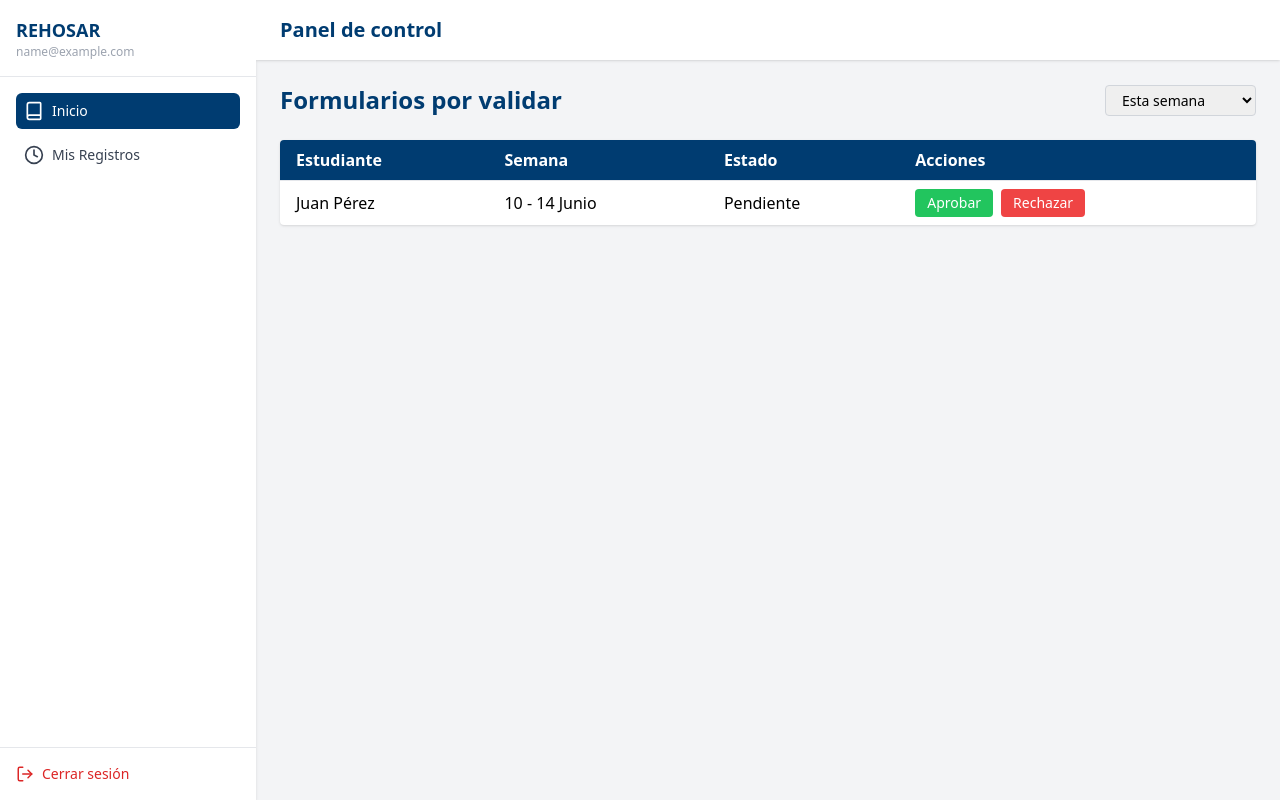
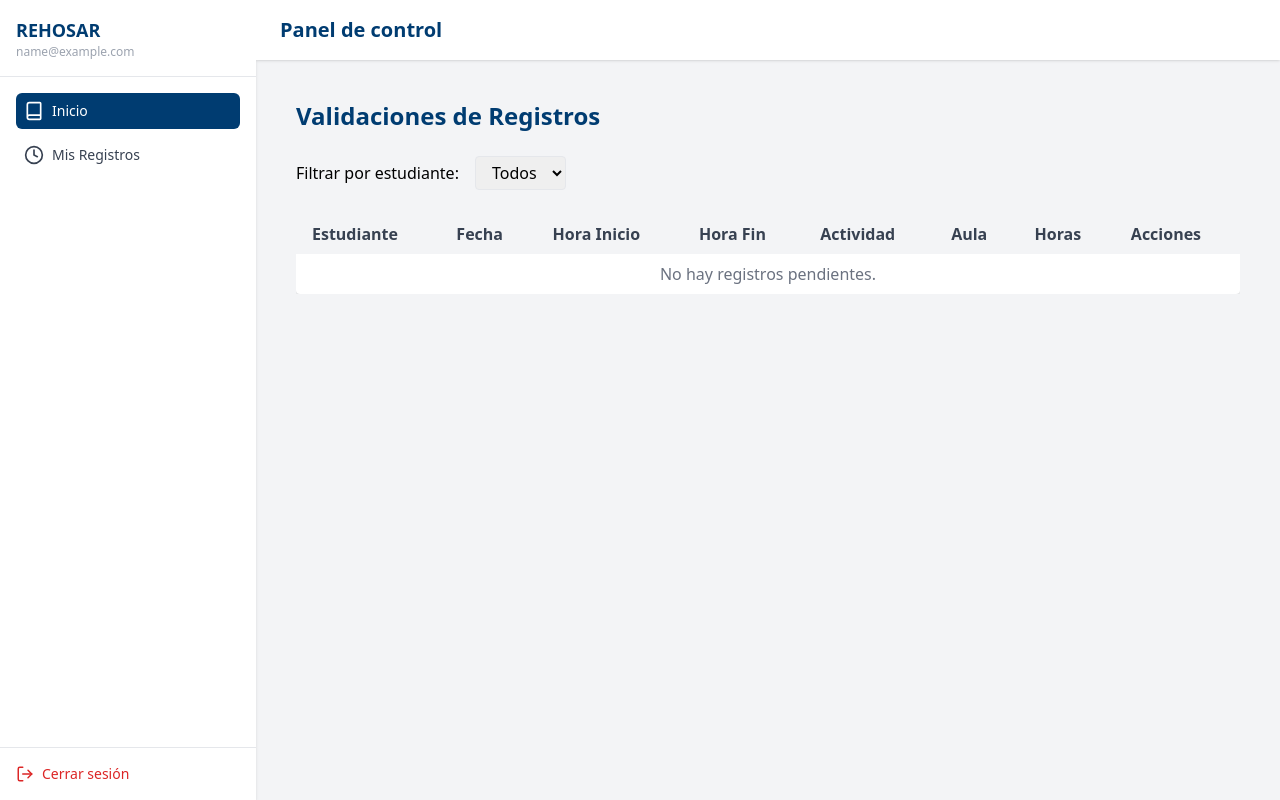
Before and after one commit to PNC-012025/pnc-proyecto-final-frontend-ft-grupo-08-s02, a React (Vite) app: page /dashboard/validaciones in a window 1280 px wide. Built offline with nearby package versions, Linux system fonts and the light colour scheme; sample sign-in values are in the browser's storage.

Commit message:
feat: Se agrego la validacion de aprobacion del encargado

```diff
--- a/package.json
+++ b/package.json
@@ -14,6 +14,7 @@
     "framer-motion": "^12.18.1",
     "html2canvas": "^1.4.1",
     "jspdf": "^3.0.1",
+    "jspdf-autotable": "^5.0.2",
     "lucide-react": "^0.515.0",
     "react": "^19.1.0",
     "react-dom": "^19.1.0",
--- a/src/pages/Dashboard/DashboardEstudiante.tsx
+++ b/src/pages/Dashboard/DashboardEstudiante.tsx
@@ -10,6 +10,8 @@ interface RegistroHora {
     actividad: string;
     aula: string;
     horasEfectivas: number;
+    estado: 'PENDIENTE' | 'APROBADO';
+    estudianteId: string;
 }
 
 const calcularHoras = (inicio: string, fin: string): number => {
@@ -22,15 +24,17 @@ const calcularHoras = (inicio: string, fin: string): number => {
 };
 
 const DashboardEstudiante: React.FC = () => {
+    const currentUser = JSON.parse(localStorage.getItem('user') || '{}');
+
     const [registros, setRegistros] = useState<RegistroHora[]>(() => {
         const data = localStorage.getItem('registros');
-        return data ? JSON.parse(data) : [];
+        return data ? JSON.parse(data).filter((r: RegistroHora) => r.estudianteId === currentUser.id) : [];
     });
 
     const [modalOpen, setModalOpen] = useState(false);
     const [editing, setEditing] = useState<RegistroHora | null>(null);
 
-    const [form, setForm] = useState<Omit<RegistroHora, 'id' | 'horasEfectivas'>>({
+    const [form, setForm] = useState<Omit<RegistroHora, 'id' | 'horasEfectivas' | 'estado' | 'estudianteId'>>({
         fecha: '',
         horaInicio: '',
         horaFin: '',
@@ -39,20 +43,34 @@ const DashboardEstudiante: React.FC = () => {
     });
 
     useEffect(() => {
-        localStorage.setItem('registros', JSON.stringify(registros));
+        const data = localStorage.getItem('registros');
+        if (data) {
+            const allRegistros = JSON.parse(data);
+            setRegistros(allRegistros.filter((r: RegistroHora) => r.estudianteId === currentUser.id));
+        }
+    }, []);
+
+    useEffect(() => {
+        const data = localStorage.getItem('registros');
+        const all = data ? JSON.parse(data) : [];
+        const filtered = all.filter((r: RegistroHora) => r.estudianteId !== currentUser.id);
+        localStorage.setItem('registros', JSON.stringify([...filtered, ...registros]));
     }, [registros]);
 
     const handleSubmit = () => {
         const horasEfectivas = calcularHoras(form.horaInicio, form.horaFin);
 
         if (editing) {
-            const updated = registros.map(r => r.id === editing.id ? { ...editing, ...form, horasEfectivas } : r);
-            setRegistros(updated);
+            setRegistros(prev =>
+                prev.map(r => (r.id === editing.id ? { ...editing, ...form, horasEfectivas } : r))
+            );
         } else {
             const nuevoRegistro: RegistroHora = {
                 id: Date.now(),
                 ...form,
-                horasEfectivas
+                horasEfectivas,
+                estado: 'PENDIENTE',
+                estudianteId: currentUser.id
             };
             setRegistros(prev => [...prev, nuevoRegistro]);
         }
@@ -77,18 +95,19 @@ const DashboardEstudiante: React.FC = () => {
         setModalOpen(true);
     };
 
+    const horasAprobadas = registros.reduce((total, reg) => reg.estado === 'APROBADO' ? total + reg.horasEfectivas : total, 0);
+    const porcentaje = Math.min((horasAprobadas / 600) * 100, 100);
+
     return (
         <div className="space-y-8 p-4">
-            {/* Horas sociales acumuladas */}
             <div className="bg-white rounded-lg shadow p-6">
                 <h2 className="text-xl font-semibold text-[#003c71] mb-2">Horas sociales acumuladas</h2>
                 <div className="w-full bg-gray-200 rounded-full h-4 mb-2">
-                    <div className="bg-blue-600 h-4 rounded-full" style={{ width: '16.5%' }}></div>
+                    <div className="bg-blue-600 h-4 rounded-full" style={{ width: `${porcentaje}%` }}></div>
                 </div>
-                <p className="text-sm text-gray-600">99 horas acumuladas de 600</p>
+                <p className="text-sm text-gray-600">{horasAprobadas} horas acumuladas de 600</p>
             </div>
 
-            {/* Registros recientes */}
             <div className="bg-white rounded-lg shadow p-6">
                 <div className="flex justify-between items-center mb-4">
                     <h2 className="text-xl font-semibold text-[#003c71]">Mis registros</h2>
@@ -109,6 +128,7 @@ const DashboardEstudiante: React.FC = () => {
                             <th>Actividad</th>
                             <th>Aula</th>
                             <th>Horas efectivas</th>
+                            <th>Estado</th>
                             <th>Acciones</th>
                         </tr>
                     </thead>
@@ -121,6 +141,7 @@ const DashboardEstudiante: React.FC = () => {
                                 <td>{reg.actividad}</td>
                                 <td>{reg.aula}</td>
                                 <td>{reg.horasEfectivas}</td>
+                                <td>{reg.estado}</td>
                                 <td className="flex gap-2">
                                     <button onClick={() => handleEdit(reg)} className="text-blue-600 hover:underline">
                                         <Edit2 size={16} />
@@ -135,7 +156,6 @@ const DashboardEstudiante: React.FC = () => {
                 </table>
             </div>
 
-            {/* Enlaces de interés */}
             <div className="bg-white rounded-lg shadow p-6">
                 <h2 className="text-xl font-semibold text-[#003c71] mb-4">Enlaces de interés</h2>
                 <div className="space-y-3">
@@ -160,7 +180,6 @@ const DashboardEstudiante: React.FC = () => {
                 </div>
             </div>
 
-            {/* Modal */}
             <Dialog open={modalOpen} onClose={() => setModalOpen(false)} className="fixed inset-0 z-50 flex items-center justify-center">
                 <Dialog.Panel className="bg-white rounded-xl shadow-xl p-6 w-full max-w-md">
                     <Dialog.Title className="text-lg font-semibold mb-4">
--- a/src/pages/Registros/RegistrosPage.tsx
+++ b/src/pages/Registros/RegistrosPage.tsx
@@ -1,39 +1,60 @@
-import React, { useRef } from 'react';
+import React, { useState, useEffect, useRef } from 'react';
+import { useReactToPrint } from 'react-router-dom';
+import useAuth from '../../hooks/useAuth';
 import jsPDF from 'jspdf';
 import html2canvas from 'html2canvas';
 
+interface RegistroHora {
+    id: number;
+    fecha: string;
+    horaInicio: string;
+    horaFin: string;
+    actividad: string;
+    aula: string;
+    horasEfectivas: number;
+    estado: 'PENDIENTE' | 'APROBADO' | 'RECHAZADO';
+    estudianteId: string;
+}
+
 const RegistrosPage: React.FC = () => {
-    const pdfRef = useRef<HTMLDivElement>(null);
+    const { user } = useAuth();
+    const userId = user?.id ?? '';
+    const [registros, setRegistros] = useState<RegistroHora[]>([]);
+    const tableRef = useRef<HTMLTableElement>(null);
 
-    const handleDownloadPDF = async () => {
-        const input = pdfRef.current;
-        if (!input) return;
+    useEffect(() => {
+        const data = localStorage.getItem('registros');
+        if (data) {
+            const all = JSON.parse(data) as RegistroHora[];
+            setRegistros(all.filter(r => r.estudianteId === userId));
+        }
+    }, [userId]);
 
-        const canvas = await html2canvas(input);
+    const handleDownloadPdf = async () => {
+        if (!tableRef.current) return;
+        const canvas = await html2canvas(tableRef.current);
         const imgData = canvas.toDataURL('image/png');
-
-        const pdf = new jsPDF();
+        const pdf = new jsPDF('l', 'pt', 'a4');
         const pdfWidth = pdf.internal.pageSize.getWidth();
         const pdfHeight = (canvas.height * pdfWidth) / canvas.width;
-
         pdf.addImage(imgData, 'PNG', 0, 0, pdfWidth, pdfHeight);
-        pdf.save('registro_mensual.pdf');
+        pdf.save(`registros_${userId}_${new Date().toISOString().slice(0, 7)}.pdf`);
     };
 
     return (
-        <div className="space-y-6">
+        <div className="space-y-6 p-4">
             <div className="flex justify-between items-center">
                 <h2 className="text-2xl font-bold text-[#003c71]">Mis registros</h2>
                 <button
-                    onClick={handleDownloadPDF}
-                    className="px-4 py-2 bg-[#003c71] text-white rounded hover:bg-[#002f59]"
+                    onClick={handleDownloadPdf}
+                    className="bg-[#003c71] text-white px-4 py-2 rounded hover:bg-[#002f59]"
                 >
                     Descargar PDF
                 </button>
             </div>
 
-            <div className="overflow-x-auto" ref={pdfRef}>
-                <table className="min-w-full bg-white rounded shadow">
+            <div className="overflow-x-auto">
+                <table ref={tableRef} className="min-w-full bg-white rounded shadow">
                     <thead>
                         <tr className="bg-gray-100 text-gray-700 text-left">
                             <th className="px-4 py-2">Fecha</th>
@@ -46,15 +67,24 @@ const RegistrosPage: React.FC = () => {
                         </tr>
                     </thead>
                     <tbody>
+                        {registros.map(reg => (
+                            <tr key={reg.id} className="border-b hover:bg-gray-50">
+                                <td className="px-4 py-2">{reg.fecha}</td>
+                                <td className="px-4 py-2">{reg.horaInicio}</td>
+                                <td className="px-4 py-2">{reg.horaFin}</td>
+                                <td className="px-4 py-2">{reg.actividad}</td>
+                                <td className="px-4 py-2">{reg.aula}</td>
+                                <td className="px-4 py-2">{reg.horasEfectivas}</td>
+                                <td className="px-4 py-2">{reg.estado}</td>
+                            </tr>
+                        ))}
+                        {registros.length === 0 && (
                             <tr>
-                            <td className="px-4 py-2">2025-06-01</td>
-                            <td className="px-4 py-2">08:00</td>
-                            <td className="px-4 py-2">10:00</td>
-                            <td className="px-4 py-2">Apoyo biblioteca</td>
-                            <td className="px-4 py-2">Aula 101</td>
-                            <td className="px-4 py-2">2.0</td>
-                            <td className="px-4 py-2">Pendiente</td>
+                                <td colSpan={7} className="px-4 py-2 text-center text-gray-500">
+                                    No tienes registros aún.
+                                </td>
                             </tr>
+                        )}
                     </tbody>
                 </table>
             </div>
--- a/src/pages/Registros/ValidacionesPage.tsx
+++ b/src/pages/Registros/ValidacionesPage.tsx
@@ -1,45 +1,90 @@
-import React from 'react';
-import { Plus, Pencil, Trash2 } from 'lucide-react';
+import React, { useState, useEffect } from 'react';
+import { CheckCircle, XCircle } from 'lucide-react';
+import useAuth from '../../hooks/useAuth';
 
-const RegistrosPage: React.FC = () => {
+interface RegistroHora {
+    id: number;
+    fecha: string;
+    horaInicio: string;
+    horaFin: string;
+    actividad: string;
+    aula: string;
+    horasEfectivas: number;
+    estado: 'PENDIENTE' | 'APROBADO' | 'RECHAZADO';
+    estudianteId: string;
+}
+
+const ValidacionesPage: React.FC = () => {
+    const [registros, setRegistros] = useState<RegistroHora[]>([]);
+    const { user } = useAuth();
+
+    useEffect(() => {
+        const data = localStorage.getItem('registros');
+        if (data) {
+            setRegistros(JSON.parse(data));
+        }
+    }, []);
+
+    const actualizarEstado = (id: number, nuevoEstado: 'APROBADO' | 'RECHAZADO') => {
+        const nuevosRegistros = registros.map(reg =>
+            reg.id === id ? { ...reg, estado: nuevoEstado } : reg
+        );
+        setRegistros(nuevosRegistros);
+        localStorage.setItem('registros', JSON.stringify(nuevosRegistros));
+    };
+
     return (
-        <div className="space-y-6">
-            <div className="flex justify-between items-center">
-                <h2 className="text-2xl font-bold text-[#003c71]">Mis registros</h2>
-                <button className="flex items-center gap-2 px-4 py-2 bg-[#003c71] text-white rounded hover:bg-[#00509e]">
-                    <Plus size={20} /> Nuevo registro
-                </button>
-            </div>
-
-            <table className="min-w-full bg-white rounded shadow overflow-hidden">
-                <thead className="bg-[#003c71] text-white">
-                    <tr>
-                        <th className="text-left px-4 py-2">Fecha</th>
-                        <th className="text-left px-4 py-2">Hora inicio</th>
-                        <th className="text-left px-4 py-2">Hora fin</th>
-                        <th className="text-left px-4 py-2">Actividad</th>
-                        <th className="text-left px-4 py-2">Acciones</th>
+        <div className="space-y-6 p-4">
+            <h2 className="text-2xl font-bold text-[#003c71]">Validaciones de Registros</h2>
+            <div className="overflow-x-auto">
+                <table className="min-w-full bg-white rounded shadow">
+                    <thead>
+                        <tr className="bg-gray-100 text-gray-700 text-left">
+                            <th className="px-4 py-2">Estudiante</th>
+                            <th className="px-4 py-2">Fecha</th>
+                            <th className="px-4 py-2">Hora Inicio</th>
+                            <th className="px-4 py-2">Hora Fin</th>
+                            <th className="px-4 py-2">Actividad</th>
+                            <th className="px-4 py-2">Aula</th>
+                            <th className="px-4 py-2">Horas</th>
+                            <th className="px-4 py-2">Estado</th>
+                            <th className="px-4 py-2">Acciones</th>
                         </tr>
                     </thead>
                     <tbody>
-                    <tr className="border-t">
-                        <td className="px-4 py-2">2025-06-10</td>
-                        <td className="px-4 py-2">08:00</td>
-                        <td className="px-4 py-2">12:00</td>
-                        <td className="px-4 py-2">Documentación</td>
-                        <td className="px-4 py-2 flex gap-2">
-                            <button className="text-blue-600 hover:underline">
-                                <Pencil size={18} />
+                        {registros
+                            .filter(reg => reg.estado === 'PENDIENTE')
+                            .map(reg => (
+                                <tr key={reg.id} className="border-b hover:bg-gray-50">
+                                    <td className="px-4 py-2">{reg.estudianteId}</td>
+                                    <td className="px-4 py-2">{reg.fecha}</td>
+                                    <td className="px-4 py-2">{reg.horaInicio}</td>
+                                    <td className="px-4 py-2">{reg.horaFin}</td>
+                                    <td className="px-4 py-2">{reg.actividad}</td>
+                                    <td className="px-4 py-2">{reg.aula}</td>
+                                    <td className="px-4 py-2">{reg.horasEfectivas}</td>
+                                    <td className="px-4 py-2">{reg.estado}</td>
+                                    <td className="px-4 py-2 space-x-2">
+                                        <button
+                                            className="text-green-600 hover:underline"
+                                            onClick={() => actualizarEstado(reg.id, 'APROBADO')}
+                                        >
+                                            <CheckCircle size={18} />
                                         </button>
-                            <button className="text-red-600 hover:underline">
-                                <Trash2 size={18} />
+                                        <button
+                                            className="text-red-600 hover:underline"
+                                            onClick={() => actualizarEstado(reg.id, 'RECHAZADO')}
+                                        >
+                                            <XCircle size={18} />
                                         </button>
                                     </td>
                                 </tr>
+                            ))}
                     </tbody>
                 </table>
+            </div>
         </div>
     );
 };
 
-export default RegistrosPage;
+export default ValidacionesPage;
--- a/src/pages/Validaciones/Validaciones.tsx
+++ b/src/pages/Validaciones/Validaciones.tsx
@@ -1,44 +1,137 @@
-import React from 'react';
+import React, { useState, useEffect } from 'react';
+import { CheckCircle, XCircle } from 'lucide-react';
+import useAuth from '../../hooks/useAuth';
+
+interface RegistroHora {
+    id: number;
+    fecha: string;
+    horaInicio: string;
+    horaFin: string;
+    actividad: string;
+    aula: string;
+    horasEfectivas: number;
+    estado: 'PENDIENTE' | 'APROBADO' | 'RECHAZADO';
+    estudianteId: string;
+}
+
+// Mapa estático de nombres de estudiantes (mock)
+const nombreEstudianteMap: Record<string, string> = {
+    '1': 'Admin Demo',
+    '2': 'Estudiante Ejemplo',
+};
 
 const ValidacionesPage: React.FC = () => {
+    const { user } = useAuth();
+    const [registros, setRegistros] = useState<RegistroHora[]>([]);
+    const [filterEstudiante, setFilterEstudiante] = useState<string>('all');
+
+    useEffect(() => {
+        const data = localStorage.getItem('registros');
+        if (data) {
+            setRegistros(JSON.parse(data));
+        }
+    }, []);
+
+    // Lista única de IDs de estudiantes con registros
+    const estudiantesUnicos = Array.from(
+        new Set(registros.map(r => r.estudianteId))
+    );
+
+    const handleFilterChange = (e: React.ChangeEvent<HTMLSelectElement>) => {
+        setFilterEstudiante(e.target.value);
+    };
+
+    const actualizarEstado = (id: number, nuevoEstado: 'APROBADO' | 'RECHAZADO') => {
+        const nuevos = registros.map(r =>
+            r.id === id ? { ...r, estado: nuevoEstado } : r
+        );
+        setRegistros(nuevos);
+        localStorage.setItem('registros', JSON.stringify(nuevos));
+    };
+
+    // Filtrar solo pendientes y por estudiante seleccionado
+    const registrosFiltrados = registros.filter(r =>
+        r.estado === 'PENDIENTE' &&
+        (filterEstudiante === 'all' || r.estudianteId === filterEstudiante)
+    );
+
     return (
-        <div className="space-y-6">
-            <div className="flex justify-between items-center">
-                <h2 className="text-2xl font-bold text-[#003c71]">Formularios por validar</h2>
-                <select className="border border-gray-300 rounded px-3 py-1 text-sm">
-                    <option>Esta semana</option>
-                    <option>Semana pasada</option>
-                    <option>Otro usuario</option>
+        <div className="space-y-6 p-4">
+            <h2 className="text-2xl font-bold text-[#003c71]">Validaciones de Registros</h2>
+
+            {/* Selector de estudiante */}
+            <div className="flex items-center gap-4">
+                <label htmlFor="estudianteSelect" className="font-medium">
+                    Filtrar por estudiante:
+                </label>
+                <select
+                    id="estudianteSelect"
+                    value={filterEstudiante}
+                    onChange={handleFilterChange}
+                    className="border rounded px-3 py-1"
+                >
+                    <option value="all">Todos</option>
+                    {estudiantesUnicos.map(id => (
+                        <option key={id} value={id}>
+                            {nombreEstudianteMap[id] ?? id}
+                        </option>
+                    ))}
                 </select>
             </div>
 
-            <table className="min-w-full bg-white rounded shadow overflow-hidden">
-                <thead className="bg-[#003c71] text-white">
-                    <tr>
-                        <th className="text-left px-4 py-2">Estudiante</th>
-                        <th className="text-left px-4 py-2">Semana</th>
-                        <th className="text-left px-4 py-2">Estado</th>
-                        <th className="text-left px-4 py-2">Acciones</th>
+            {/* Tabla de validaciones */}
+            <div className="overflow-x-auto">
+                <table className="min-w-full bg-white rounded shadow">
+                    <thead>
+                        <tr className="bg-gray-100 text-gray-700 text-left">
+                            <th className="px-4 py-2">Estudiante</th>
+                            <th className="px-4 py-2">Fecha</th>
+                            <th className="px-4 py-2">Hora Inicio</th>
+                            <th className="px-4 py-2">Hora Fin</th>
+                            <th className="px-4 py-2">Actividad</th>
+                            <th className="px-4 py-2">Aula</th>
+                            <th className="px-4 py-2">Horas</th>
+                            <th className="px-4 py-2">Acciones</th>
                         </tr>
                     </thead>
                     <tbody>
-                    <tr className="border-t">
-                        <td className="px-4 py-2">Juan Pérez</td>
-                        <td className="px-4 py-2">10 - 14 Junio</td>
-                        <td className="px-4 py-2">Pendiente</td>
-                        <td className="px-4 py-2 flex gap-2">
-                            <button className="bg-green-500 text-white px-3 py-1 rounded hover:bg-green-600 text-sm">
-                                Aprobar
+                        {registrosFiltrados.map(reg => (
+                            <tr key={reg.id} className="border-b hover:bg-gray-50">
+                                <td className="px-4 py-2">{nombreEstudianteMap[reg.estudianteId] ?? reg.estudianteId}</td>
+                                <td className="px-4 py-2">{reg.fecha}</td>
+                                <td className="px-4 py-2">{reg.horaInicio}</td>
+                                <td className="px-4 py-2">{reg.horaFin}</td>
+                                <td className="px-4 py-2">{reg.actividad}</td>
+                                <td className="px-4 py-2">{reg.aula}</td>
+                                <td className="px-4 py-2">{reg.horasEfectivas}</td>
+                                <td className="px-4 py-2 space-x-2">
+                                    <button
+                                        className="text-green-600 hover:text-green-800"
+                                        onClick={() => actualizarEstado(reg.id, 'APROBADO')}
+                                    >
+                                        <CheckCircle size={18} />
                                     </button>
-                            <button className="bg-red-500 text-white px-3 py-1 rounded hover:bg-red-600 text-sm">
-                                Rechazar
+                                    <button
+                                        className="text-red-600 hover:text-red-800"
+                                        onClick={() => actualizarEstado(reg.id, 'RECHAZADO')}
+                                    >
+                                        <XCircle size={18} />
                                     </button>
                                 </td>
                             </tr>
+                        ))}
+                        {registrosFiltrados.length === 0 && (
+                            <tr>
+                                <td colSpan={8} className="px-4 py-2 text-center text-gray-500">
+                                    No hay registros pendientes.
+                                </td>
+                            </tr>
+                        )}
                     </tbody>
                 </table>
             </div>
+        </div>
     );
-};
+}
 
     export default ValidacionesPage;
```
Also changed, not shown: 1 other file (tests, documents, lock files or other folders). Lines whose indentation alone changed are shown as unchanged.
